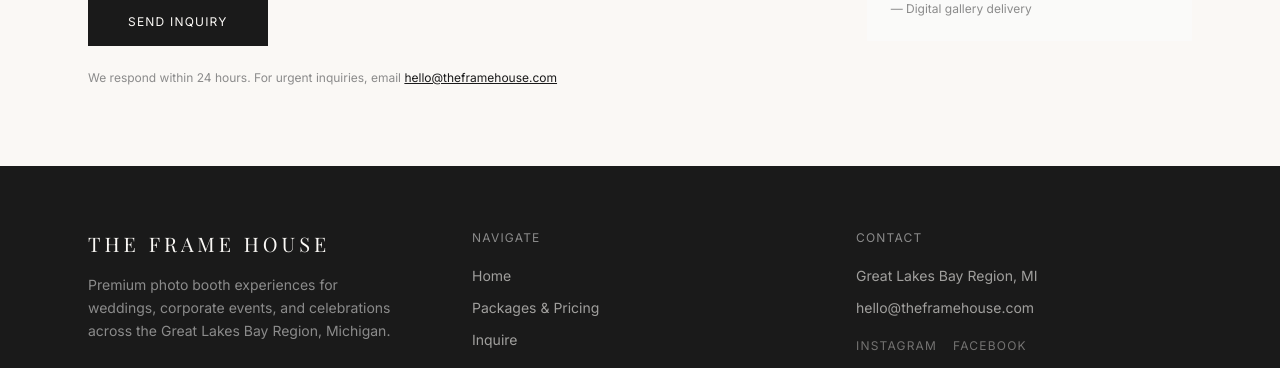
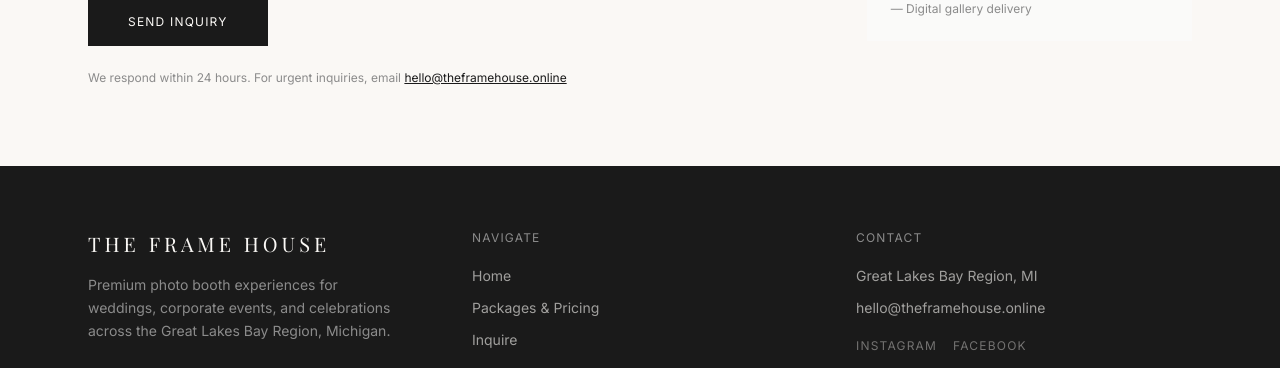
Before and after one commit to relentlessdailygrind-lang/theframehouse.online, a Next.js app: page /contact in a window 1280 px wide. Shown: the part 1140-1508 px from the top of the page. Built offline with nearby package versions, Linux system fonts and the light colour scheme; a web font is replaced by a local one.

Commit message:
Update email to hello@theframehouse.online

```diff
--- a/app/contact/page.tsx
+++ b/app/contact/page.tsx
@@ -198,7 +198,7 @@ export default function ContactPage() {
 
                 {status === 'error' && (
                   <p className="text-sm text-red-500">
-                    Something went wrong. Please email us directly at hello@theframehouse.com
+                    Something went wrong. Please email us directly at hello@theframehouse.online
                   </p>
                 )}
 
@@ -212,8 +212,8 @@ export default function ContactPage() {
 
                 <p className="text-xs text-muted">
                   We respond within 24 hours. For urgent inquiries, email{' '}
-                  <a href="mailto:hello@theframehouse.com" className="text-ink underline">
-                    hello@theframehouse.com
+                  <a href="mailto:hello@theframehouse.online" className="text-ink underline">
+                    hello@theframehouse.online
                   </a>
                 </p>
               </form>
--- a/components/Footer.tsx
+++ b/components/Footer.tsx
@@ -25,8 +25,8 @@ export default function Footer() {
             <p className="text-xs tracking-widest uppercase text-muted mb-5">Contact</p>
             <div className="flex flex-col gap-3">
               <p className="text-sm text-cream/60">Great Lakes Bay Region, MI</p>
-              <a href="mailto:hello@theframehouse.com" className="text-sm text-cream/60 hover:text-cream transition-colors">
-                hello@theframehouse.com
+              <a href="mailto:hello@theframehouse.online" className="text-sm text-cream/60 hover:text-cream transition-colors">
+                hello@theframehouse.online
               </a>
               <div className="flex gap-4 mt-2">
                 <a href="#" className="text-xs tracking-widest uppercase text-cream/40 hover:text-gold transition-colors">Instagram</a>
```
